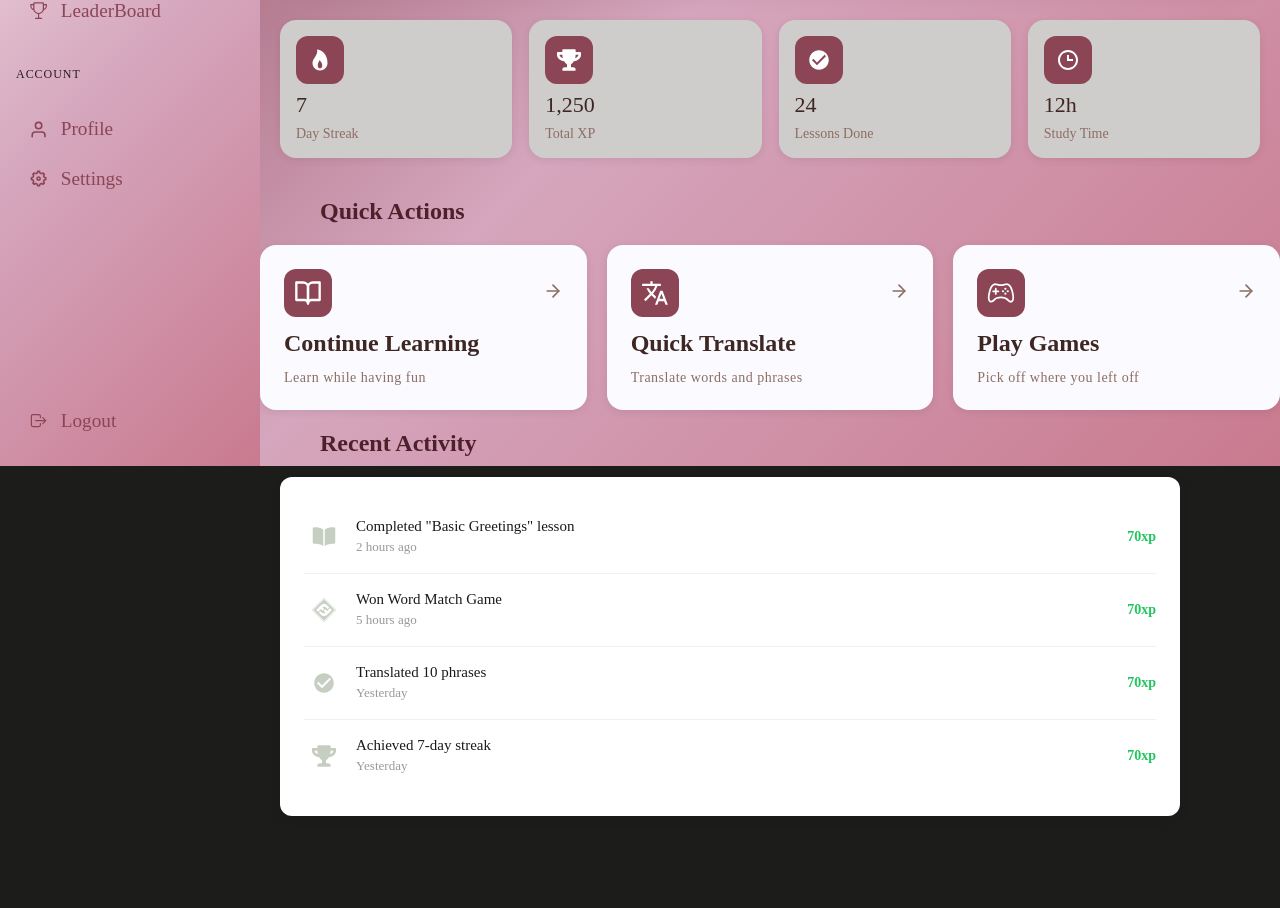
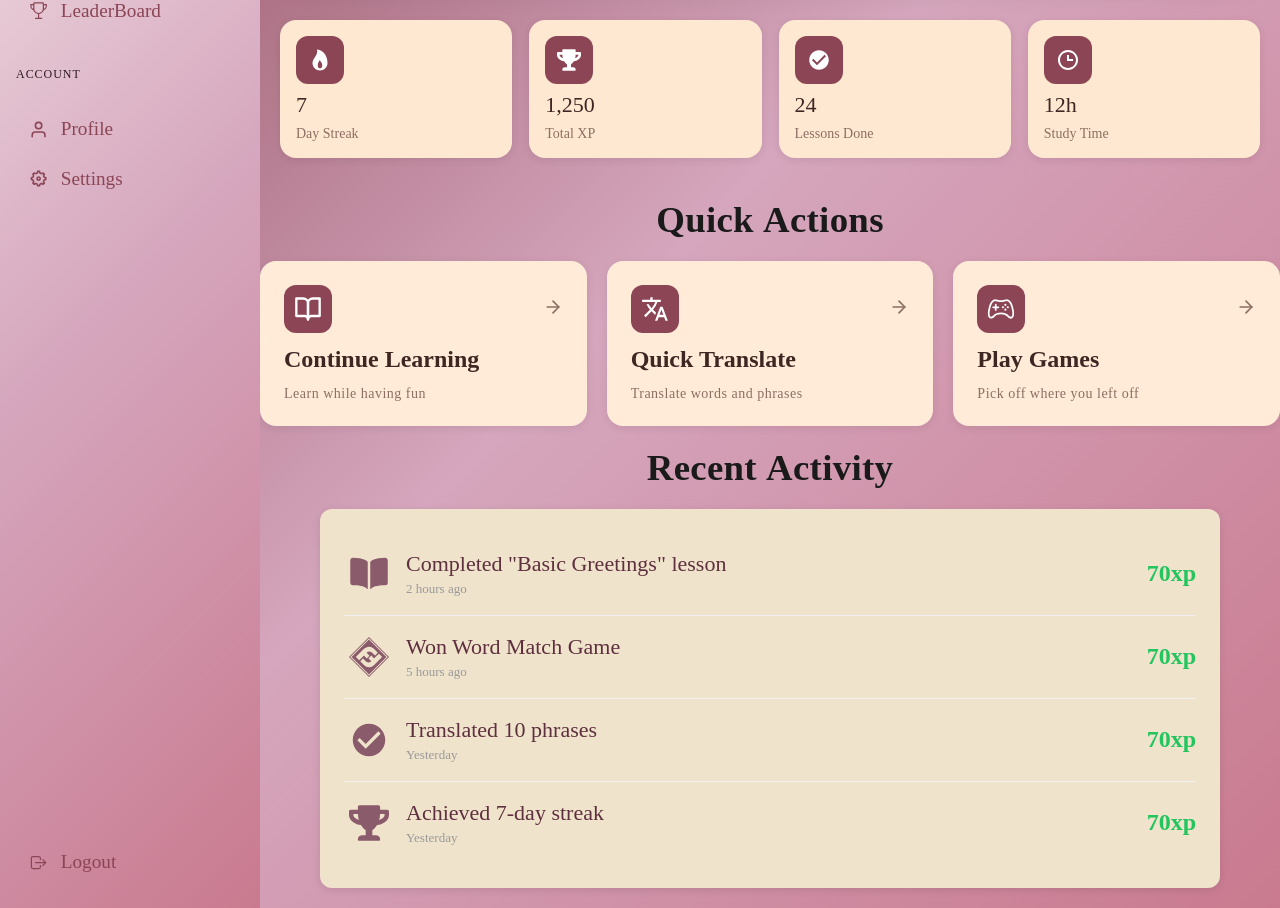
Before and after one commit to Gevans4352/Lingua-cute, a React (Vite) app in the folder lingua cute/: page /Dashboard in a window 1280 px wide. Shown: the part 334-1242 px from the top of the page. Before the commit the page ends 1170 px from the top, so only its background shows below. Built offline with nearby package versions, Linux system fonts and the light colour scheme.

Commit message:
made recent activity styling good

```diff
--- a/lingua cute/src/Components/MainDashboard/MainDashBoard.scss
+++ b/lingua cute/src/Components/MainDashboard/MainDashBoard.scss
@@ -49,8 +49,9 @@ body,
       right: 2rem;
       top: 50%;
       transform: translateY(-50%);
-      width: 190px;
-      height: 70px;
+      margin-top: 30px;
+      width: 150px;
+      height: 40px;
       background: #ffffff;
       padding: 0.6rem 1.4rem;
       border-radius: 999px;
--- a/lingua cute/src/Components/QuickActions/QuickActions.scss
+++ b/lingua cute/src/Components/QuickActions/QuickActions.scss
@@ -25,7 +25,7 @@ body,
   flex: 1;
   min-width: 280px;
   max-width: 350px;
-  background: #fafaff;
+  background: #FFEBD8;
   border-radius: 16px;
   padding: 24px;
   display: flex;
--- a/lingua cute/src/Components/QuickActions/QuickActions.tsx
+++ b/lingua cute/src/Components/QuickActions/QuickActions.tsx
@@ -3,29 +3,30 @@ import "./QuickActions.scss";
 import { MdOutlineTranslate } from "react-icons/md";
 import { IoGameControllerOutline } from "react-icons/io5";
 
-const QuickActions = ()=>{
+const QuickActions = () => {
   const actions = [
-
     {
       icon: <FiBookOpen />,
       details: "Learn while having fun ",
-          label: 'Continue Learning',
-          bgColor: '#8b4555',
+      label: "Continue Learning",
+      bgColor: "#8b4555",
     },
     {
       icon: <MdOutlineTranslate />,
       details: "Translate words and phrases",
-          label: 'Quick Translate',
-          bgColor: '#8b4555',
+      label: "Quick Translate",
+      bgColor: "#8b4555",
     },
     {
       icon: <IoGameControllerOutline />,
-          label: 'Play Games',
+      label: "Play Games",
       details: "Pick off where you left off",
-          bgColor: '#8b4555',
+      bgColor: "#8b4555",
     },
   ];
-    return(
+  return (
+    <div className="coverEverything">
+      <h2 className="recact">Quick Actions</h2>
       <div className="actions-container">
         {actions.map((actions, index) => (
           <div key={index} className="action-card">
@@ -36,14 +37,17 @@ const QuickActions = ()=>{
               >
                 {actions.icon}
               </div>
-            <span className="arrow-icon"><FiArrowRight /></span>
+              <span className="arrow-icon">
+                <FiArrowRight />
+              </span>
             </div>
             <div className="action-value">{actions.label}</div>
             <div className="action-label">{actions.details}</div>
           </div>
         ))}
       </div>
-    )
-}
+    </div>
+  );
+};
 
 export default QuickActions;
--- a/lingua cute/src/Components/RecentActivity/RecentActivity.scss
+++ b/lingua cute/src/Components/RecentActivity/RecentActivity.scss
@@ -1,4 +1,4 @@
-*{
+* {
   margin: 0;
   padding: 0;
   box-sizing: border-box;
@@ -8,26 +8,39 @@ body,
 #root {
   height: 100%;
   width: 100%;
-
 }
+.recact {
+  display: flex;
+  justify-content: center;
+  align-items: flex-start;
+  color: #1a1a1a;
+  font-size: 2.3rem;
+  word-spacing: 0.1rem;
+  letter-spacing: 0.02rem;
+  max-width: 600px;
+  margin: 0 auto;
+}
+.mainWraped {
+  flex: 1;
+  display: flex;
+  justify-content: center;
+  align-items: flex-start;
+  padding: 20px;
+  width: 100%;
 
   .activity-container {
-  background: white;
+    background: #f0e3cc;
     border-radius: 12px;
     padding: 24px;
     box-shadow: 0 2px 8px rgba(0, 0, 0, 0.1);
     width: 900px;
     max-width: 100%;
-
- margin: 20px 20px 20px 20px;
-
-
+    flex-shrink: 0;
     h2 {
       margin: 0 0 20px 0;
       font-size: 20px;
       font-weight: 600;
       color: #1a1a1a;
-  }
     }
 
     .activity-list {
@@ -55,12 +68,14 @@ body,
     }
 
     .activity-icon {
-  width: 40px;
-  height: 40px;
+      width: 50px;
+      height: 50px;
       display: flex;
       align-items: center;
       justify-content: center;
-  font-size: 24px;
+      font-size: 40px;
+      color: #8a5b6a;
+
     }
 
     .activity-info {
@@ -70,9 +85,9 @@ body,
     }
 
     .activity-title {
-  font-size: 15px;
+      font-size: 22px;
       font-weight: 500;
-  color: #1a1a1a;
+      color: #5e2f3e;
     }
 
     .activity-time {
@@ -81,7 +96,9 @@ body,
     }
 
     .activity-xp {
-  font-size: 14px;
+      font-size: 24px;
       font-weight: 600;
       color: #22c55e;
     }
+  }
+}
--- a/lingua cute/src/Components/RecentActivity/RecentActivity.tsx
+++ b/lingua cute/src/Components/RecentActivity/RecentActivity.tsx
@@ -1,54 +1,50 @@
 import { FaFantasyFlightGames, FaTrophy } from "react-icons/fa";
-import "./RecentActivity.scss"
+import "./RecentActivity.scss";
 import { IoMdCheckmarkCircle } from "react-icons/io";
 import { IoBook } from "react-icons/io5";
 
-const RecentActivity = () =>{
+const RecentActivity = () => {
   const activity = [
     {
       icon: <IoBook />,
       label: 'Completed "Basic Greetings" lesson',
-          value: '2 hours ago',
+      value: "2 hours ago",
 
-          xp: "70xp"
+      xp: "70xp",
     },
     {
-          icon: <FaFantasyFlightGames/>,
-          label: 'Won Word Match Game',
-          value: '5 hours ago',
+      icon: <FaFantasyFlightGames />,
+      label: "Won Word Match Game",
+      value: "5 hours ago",
 
-
-          xp: "70xp"
+      xp: "70xp",
     },
     {
       icon: <IoMdCheckmarkCircle />,
-          label: 'Translated 10 phrases',
-          value: 'Yesterday',
+      label: "Translated 10 phrases",
+      value: "Yesterday",
 
-
-          xp: "70xp"
+      xp: "70xp",
     },
 
     {
       icon: <FaTrophy />,
-          label: 'Achieved 7-day streak',
-          value: 'Yesterday',
+      label: "Achieved 7-day streak",
+      value: "Yesterday",
 
-
-
-          xp: "70xp"
+      xp: "70xp",
     },
   ];
-    return(
+  return (
+    <div className="everythingIn">
+      <h2 className="recact">Recent Activity</h2>
+      <div className="mainWraped">
         <div className="activity-container">
-
           <div className="activity-list">
             {activity.map((activity, index) => (
               <div key={index} className="activity-item">
                 <div className="activity-left">
-          <div className="activity-icon">
-            {activity.icon}
-          </div>
+                  <div className="activity-icon">{activity.icon}</div>
                   <div className="activity-info">
                     <div className="activity-title">{activity.label}</div>
                     <div className="activity-time">{activity.value}</div>
@@ -59,8 +55,9 @@ const RecentActivity = () =>{
             ))}
           </div>
         </div>
-
-    )
-}
+      </div>
+    </div>
+  );
+};
 
 export default RecentActivity;
--- a/lingua cute/src/Components/Streaks/Streaks.scss
+++ b/lingua cute/src/Components/Streaks/Streaks.scss
@@ -20,7 +20,7 @@ body,
 }
 
 .stat-card {
-  background: #cfcccc;
+  background: #FFE8D1;
   border-radius: 16px;
   padding: 16px;
   display: flex;
--- a/lingua cute/src/Pages/Dashboard/Dashboard.scss
+++ b/lingua cute/src/Pages/Dashboard/Dashboard.scss
@@ -1,35 +1,42 @@
-*{
+* {
   margin: 0;
   padding: 0;
   box-sizing: border-box;
 }
+
 html,
 body,
 #root {
   height: 100%;
   width: 100%;
-
 }
 
 .redo {
   display: flex;
+  flex-direction: column;
+  min-height: 100vh;
   background: linear-gradient(135deg, #8b4555 0%, #d5a6bd 50%, #c97a8f 100%);
-  height: 100vh;
+}
+.main-left-side {
+  width: 100%;
+  padding: 20px;
+}
 
-  .main-right-side {
-    flex: 1;             // Fills the rest of the screen
-    display: flex;
-    flex-direction: column; // Stacks Nav on top of Content
-    align-items: stretch;
-    gap: 0px;
+.main-right-side {
+  flex: 1;
+  display: flex;
+  flex-direction: column;
+  align-items: stretch;
+  gap: 0px;
+  width: 100%;
+}
 
+@media (min-width: 768px) {
+  .redo {
+    flex-direction: row;
   }
-  .juswork{
-      display: flex;
-      align-items: center;
-      text-align: center;
-      gap: 0px;
-      margin-left: 60px;
-      color: #4d212b;
-    }
+
+  .main-left-side {
+    width: 250px;
+  }
 }
--- a/lingua cute/src/Pages/Dashboard/Dashboard.tsx
+++ b/lingua cute/src/Pages/Dashboard/Dashboard.tsx
@@ -21,9 +21,7 @@ const Dashboard = () => {
         <div className="actual-page-content">
           <MainDashboard/>
           <Streaks/>
-          <h2  className="juswork">Quick Actions</h2>
           <QuickActions/>
-          <h2  className="juswork">Recent Activity</h2>
           <RecentActivity/>
         </div>
     </div>
```
Lines whose indentation alone changed are shown as unchanged.
